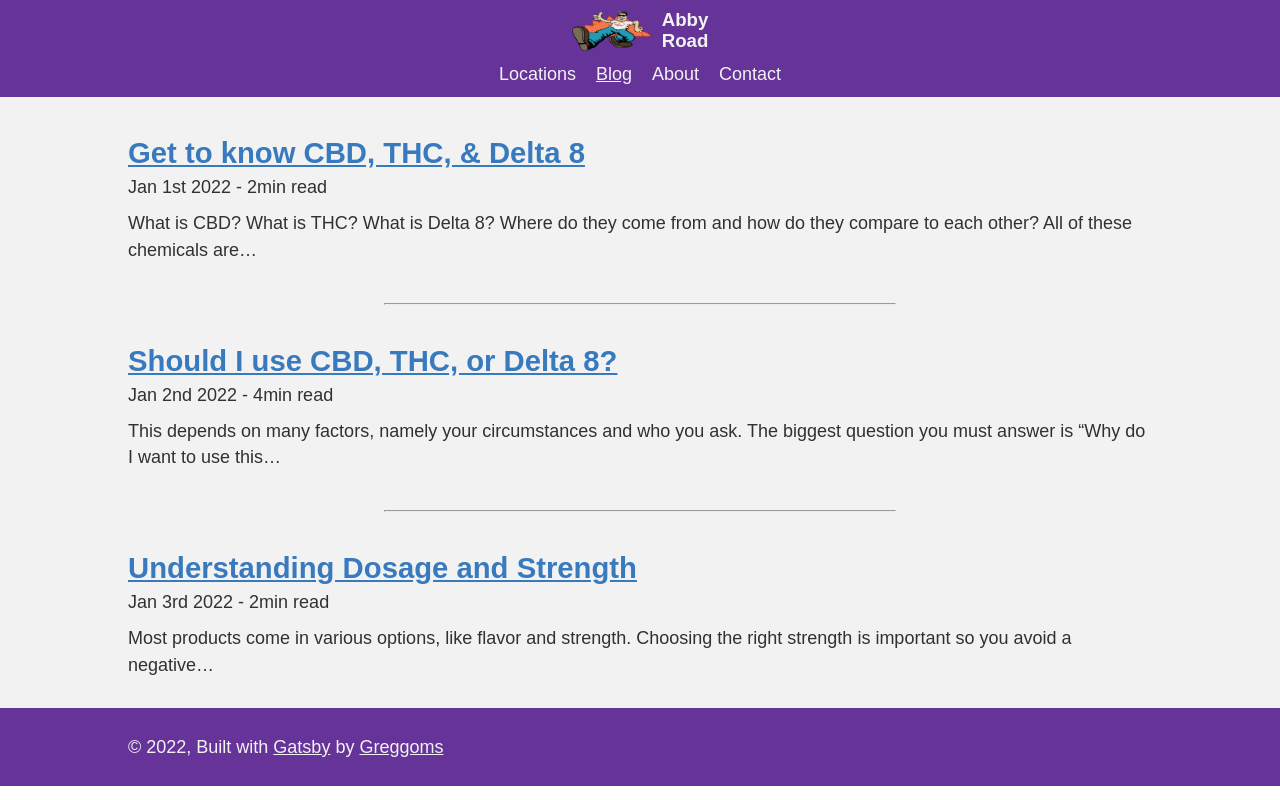
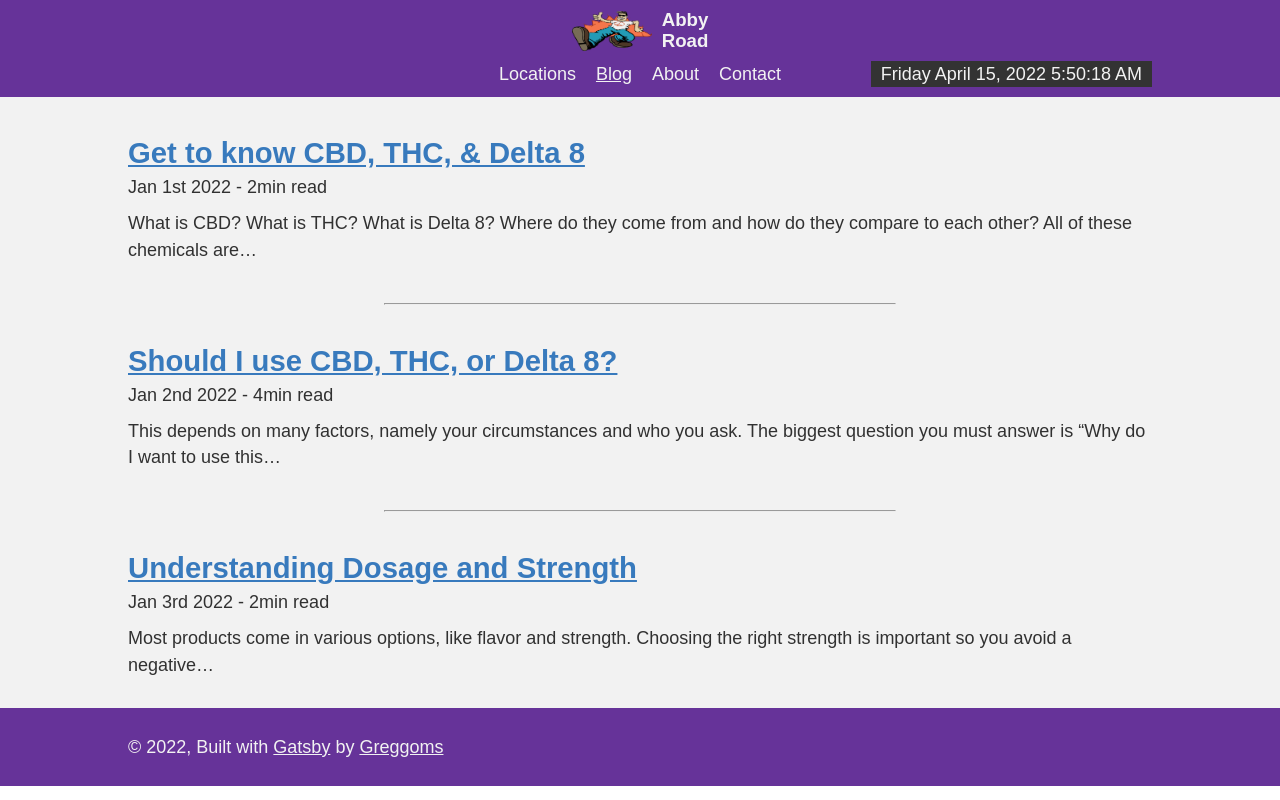
Before and after one commit to Greggoms/abbyroad, a Gatsby site: page /blog in a window 1280 px wide. Built offline with nearby package versions, Linux system fonts and the light colour scheme; Gatsby itself is replaced by a stand-in of ours.

Commit message:
start of header clock and locations map

```diff
--- a/package.json
+++ b/package.json
@@ -14,6 +14,7 @@
     "@mdx-js/react": "v1",
     "@react-spring/web": "^9.4.4",
     "babel-plugin-styled-components": "^2.0.7",
+    "date-fns": "^2.28.0",
     "gatsby": "^4.12.1",
     "gatsby-plugin-gatsby-cloud": "^4.12.1",
     "gatsby-plugin-google-gtag": "^4.12.1",
--- /dev/null
+++ b/src/components/Clock.js
@@ -0,0 +1,40 @@
+import React, { useState, useEffect } from "react"
+import format from "date-fns/format"
+import styled from "styled-components"
+
+export const Clock = () => {
+  const [time, setTime] = useState(new Date())
+
+  useEffect(() => {
+    setInterval(() => tick(), 1000)
+    return clearInterval()
+  }, [])
+
+  const tick = () => {
+    setTime(new Date())
+  }
+
+  const handleFormatDate = () => {
+    return format(new Date(), `EEEE MMMM dd, yyyy`)
+  }
+
+  return (
+    <ClockContainer>
+      {handleFormatDate()} {time.toLocaleTimeString()}
+    </ClockContainer>
+  )
+}
+
+const ClockContainer = styled.div`
+  color: ${props => props.theme.grayscale.light1};
+  background: ${props => props.theme.grayscale.dark4};
+  padding: 0 10px;
+  grid-column: 4;
+  justify-self: flex-end;
+
+  @media ${props => props.theme.breakpoints.mobile} {
+    grid-column: 1/-1;
+    grid-row: 2;
+    justify-self: center;
+  }
+`
--- a/src/components/Nav.js
+++ b/src/components/Nav.js
@@ -3,7 +3,8 @@ import { Link } from "gatsby"
 import { Transition, config, animated } from "@react-spring/web"
 import { FontAwesomeIcon } from "@fortawesome/react-fontawesome"
 import { faHouse } from "@fortawesome/free-solid-svg-icons"
-import { NavContainer } from "../elements"
+import { Navbar, NavLinks } from "../elements"
+import { Clock } from "./Clock"
 
 export const Nav = () => {
   const [offset, setOffset] = useState(0)
@@ -22,7 +23,7 @@ export const Nav = () => {
   }, [offset])
 
   return (
-    <NavContainer>
+    <Navbar>
       <div className="nav-content">
         <Transition
           items={show}
@@ -43,7 +44,7 @@ export const Nav = () => {
             )
           }
         </Transition>
-        <div>
+        <NavLinks>
           <Link to="/locations" activeStyle={{ textDecoration: "underline" }}>
             Locations
           </Link>
@@ -56,8 +57,10 @@ export const Nav = () => {
           <Link to="/contact" activeStyle={{ textDecoration: "underline" }}>
             Contact
           </Link>
-        </div>
+        </NavLinks>
+
+        <Clock />
       </div>
-    </NavContainer>
+    </Navbar>
   )
 }
--- a/src/components/header.js
+++ b/src/components/header.js
@@ -3,7 +3,8 @@ import { StaticImage } from "gatsby-plugin-image"
 import { Link } from "gatsby"
 import { HeaderContainer } from "../elements"
 
-export const Header = () => (
+export const Header = () => {
+  return (
     <HeaderContainer>
       <div className="header-content">
         <Link to="/" className="logo-link">
@@ -19,3 +20,4 @@ export const Header = () => (
       </div>
     </HeaderContainer>
   )
+}
--- a/src/components/locationMapping.js
+++ b/src/components/locationMapping.js
@@ -1,6 +1,7 @@
 import React, { useState, useEffect } from "react"
 import scrollTo from "gatsby-plugin-smoothscroll"
 import { locations } from "./locationsDatabase"
+import GoogleMapLocations from "./GoogleMapLocations"
 import { LocationLayout } from "./locationLayout"
 import { LocationsPageContainer, LocationPageContainer } from "../elements"
 // import { Li } from "../utils/Li"
@@ -15,6 +16,9 @@ export const LocationMapping = props => {
 
   return props.layout === "all-locations" ? (
     <LocationsPageContainer>
+      <div className="locations-google-map">
+        <GoogleMapLocations />
+      </div>
       <div className="quick-scroll">
         <h3>Quick Scroll</h3>
         <nav>
--- a/src/elements/LocationElements.js
+++ b/src/elements/LocationElements.js
@@ -6,10 +6,19 @@ export const LocationsPageContainer = styled.section`
 
   display: grid;
   grid-template-columns: 160px 1fr;
+  grid-template-rows: 60vh auto;
   gap: 20px;
 
   @media ${props => props.theme.breakpoints.tablet} {
     gap: 0;
+  }
+
+  .locations-google-map {
+    grid-column: 2;
+    grid-row: 1;
+
+    position: relative;
+    margin-top: 30px;
   }
 
   a {
@@ -17,6 +26,7 @@ export const LocationsPageContainer = styled.section`
   }
 
   .quick-scroll {
+    grid-row: 1 /-1;
     position: sticky;
     top: 60px;
     height: max-content;
@@ -24,7 +34,7 @@ export const LocationsPageContainer = styled.section`
     border: 1px solid #333;
     border-radius: 5px;
     padding: 5px;
-    margin: 60px 0 0 0;
+    margin: 30px 0 0 0;
 
     @media ${props => props.theme.breakpoints.tablet} {
       display: none;
--- a/src/elements/NavElements.js
+++ b/src/elements/NavElements.js
@@ -1,8 +1,6 @@
 import styled from "styled-components"
 
-export const NavContainer = styled.nav`
-  grid-column: 1 / -1;
-
+export const Navbar = styled.section`
   position: sticky;
   top: 0px;
   height: max-content;
@@ -11,21 +9,44 @@ export const NavContainer = styled.nav`
 
   z-index: 100;
 
-  .svg-link {
-    grid-column: 1;
-    grid-row: 1;
+  .nav-content {
+    display: grid;
+    grid-template-columns: 10vw repeat(3, 1fr) 10vw;
 
-    color: ${props => props.theme.grayscale.light1};
+    @media ${props => props.theme.breakpoints.mobile} {
+      grid-template-columns: 10vw 1fr 10vw;
+    }
   }
 
-  .nav-content {
-    display: flex;
-    justify-content: center;
-    margin: 0 10vw;
+  .svg-link {
+    grid-column: 2;
+    justify-self: center;
+
+    @media ${props => props.theme.breakpoints.mobile} {
+      grid-column: 1 / 2;
+      grid-row: 1 / 3;
+      justify-self: flex-end;
+      align-self: center;
+    }
+
+    a {
+      color: ${props => props.theme.grayscale.light1};
+    }
   }
 
   p {
     margin: 0;
+  }
+`
+
+export const NavLinks = styled.nav`
+  display: flex;
+  justify-self: center;
+  grid-column: 3;
+
+  @media ${props => props.theme.breakpoints.mobile} {
+    grid-column: 2;
+    grid-row: 1;
   }
 
   a {
```
Also changed, not shown: src/components/GoogleMapLocations.js (added, +24 -0 lines). Lines whose indentation alone changed are shown as unchanged.
